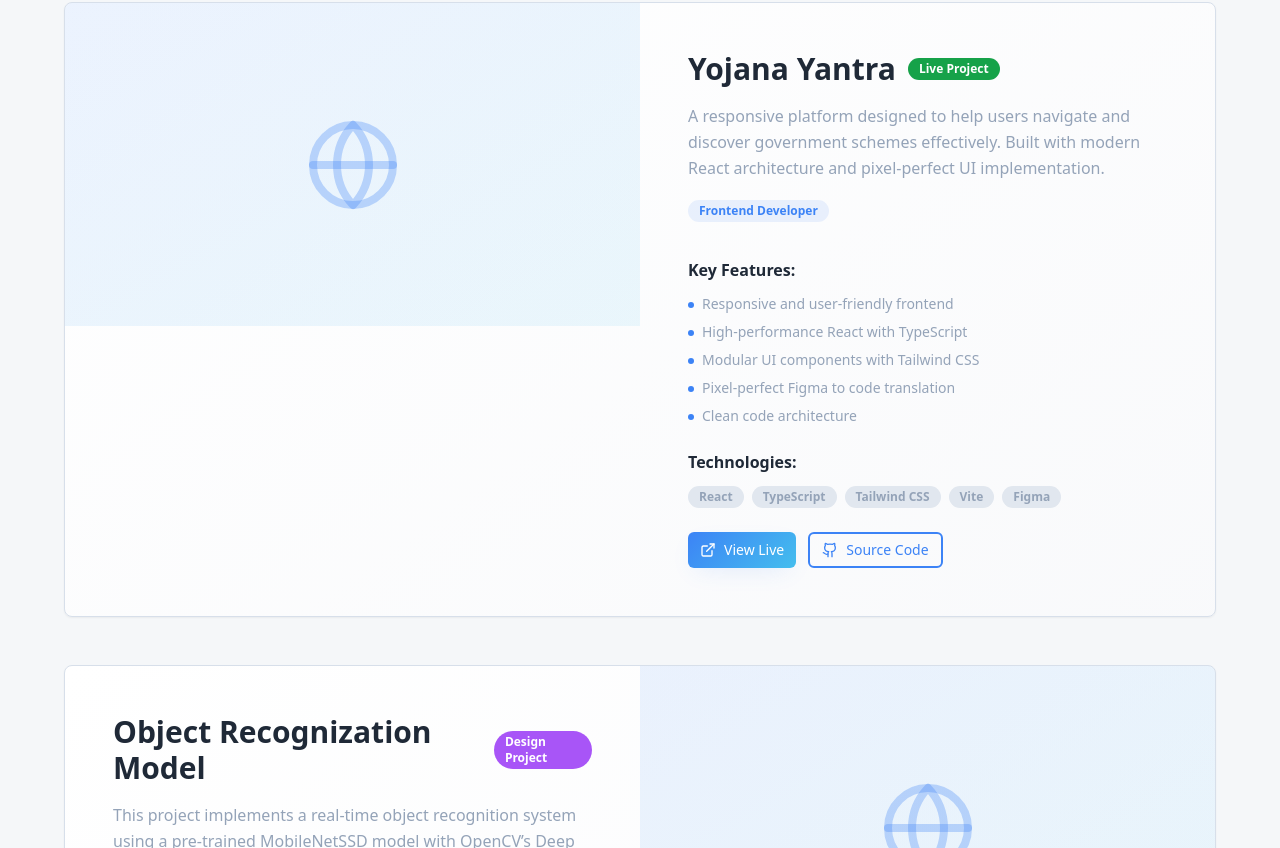
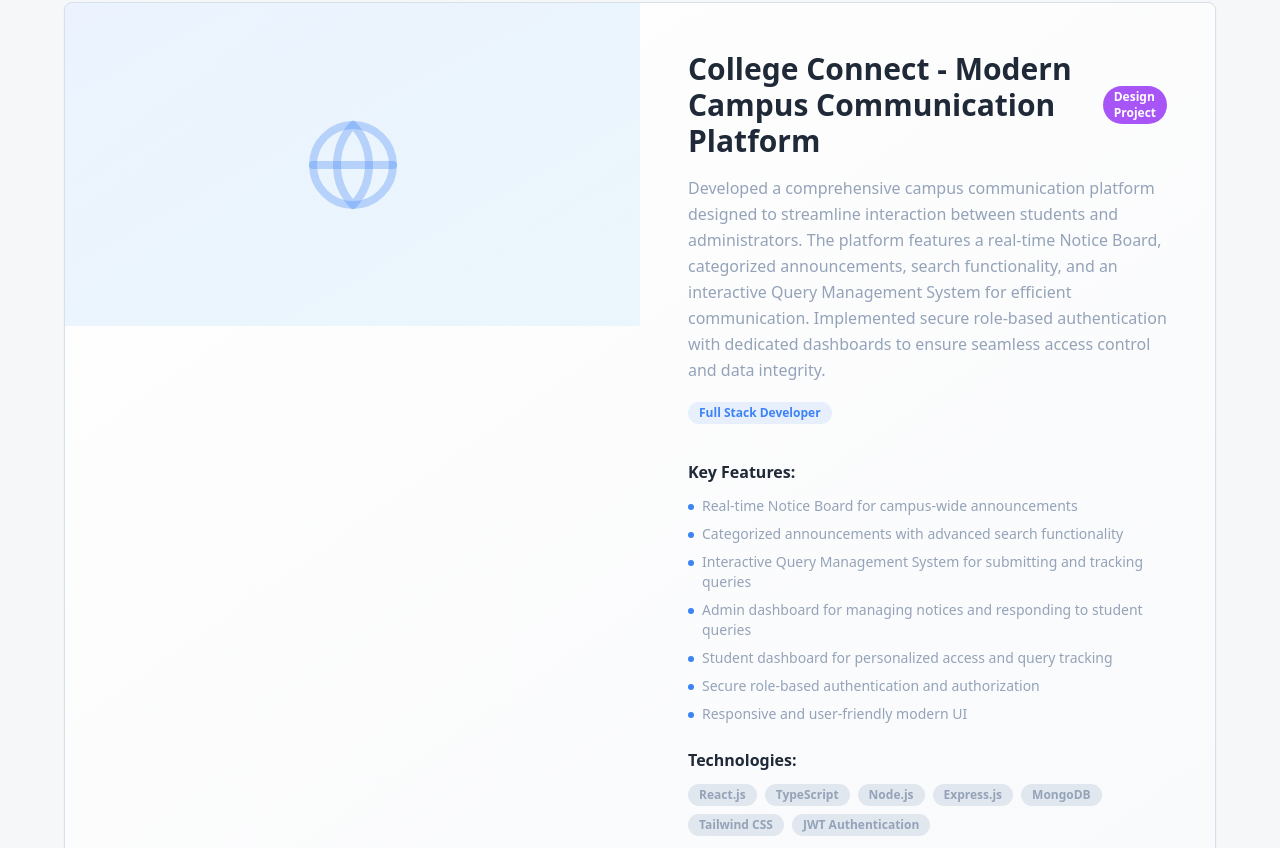
Before and after one commit to dmw14/Portfolio-Webpage, a React (Vite) app: page / in a window 1280 px wide. Shown: the part 4812-5660 px from the top of the page. Built offline with nearby package versions, Linux system fonts and the light colour scheme.

Commit message:
added projects

```diff
--- a/src/components/Projects.tsx
+++ b/src/components/Projects.tsx
@@ -9,6 +9,27 @@ const Projects = () => {
   const [currentImageIndex, setCurrentImageIndex] = useState(0);
 
   const projects = [
+    {
+      title: "College Connect - Modern Campus Communication Platform",
+      description: "Developed a comprehensive campus communication platform designed to streamline interaction between students and administrators. The platform features a real-time Notice Board, categorized announcements, search functionality, and an interactive Query Management System for efficient communication. Implemented secure role-based authentication with dedicated dashboards to ensure seamless access control and data integrity.",
+      image: "/api/placeholder/600/400",
+      technologies: ["React.js", "TypeScript", "Node.js", "Express.js", "MongoDB", "Tailwind CSS", "JWT Authentication"],
+      features: [
+        "Real-time Notice Board for campus-wide announcements",
+        "Categorized announcements with advanced search functionality",
+        "Interactive Query Management System for submitting and tracking queries",
+        "Admin dashboard for managing notices and responding to student queries",
+        "Student dashboard for personalized access and query tracking",
+        "Secure role-based authentication and authorization",
+        "Responsive and user-friendly modern UI"
+        ],
+      links: {
+      live: null,
+      github: "https://github.com/dmw14/College-Connect"
+      },
+    status: "completed",
+    role: "Full Stack Developer"
+    },
     {
       title: "Yojana Yantra",
       description: "A responsive platform designed to help users navigate and discover government schemes effectively. Built with modern React architecture and pixel-perfect UI implementation.",
@@ -47,8 +68,8 @@ const Projects = () => {
       status: "Prototype",
       role: "Machine Learning"
     },
-      {
-        title: "SignatureDrive - Car Comparison Website",
+    {
+      title: "SignatureDrive - Car Comparison Website",
         description: "Developed a professional car comparison platform focused on BMW, Mercedes, and Audi. Designed to help users easily compare specifications, features, and pricing. Built with modern web technologies ensuring a smooth, responsive, and user-friendly experience.",
         image: "/api/placeholder/600/400",
         technologies: ["React.js", "TypeScript", "Vite", "Tailwind CSS", "shadcn-ui", "Responsive Design"],
@@ -65,7 +86,7 @@ const Projects = () => {
         },
         status: "in progress",
         role: "Frontend Developer"
-      },
+    },
       {
       title: "Samsung Galaxy Main Page & Watch UI Design",
       description: "Samsung Galaxy Main Page & Watch UI Design featuring pixel-perfect recreation of Samsung's official product pages, including the main homepage highlights and dedicated watch product pages with AI-powered health messaging.",
```
